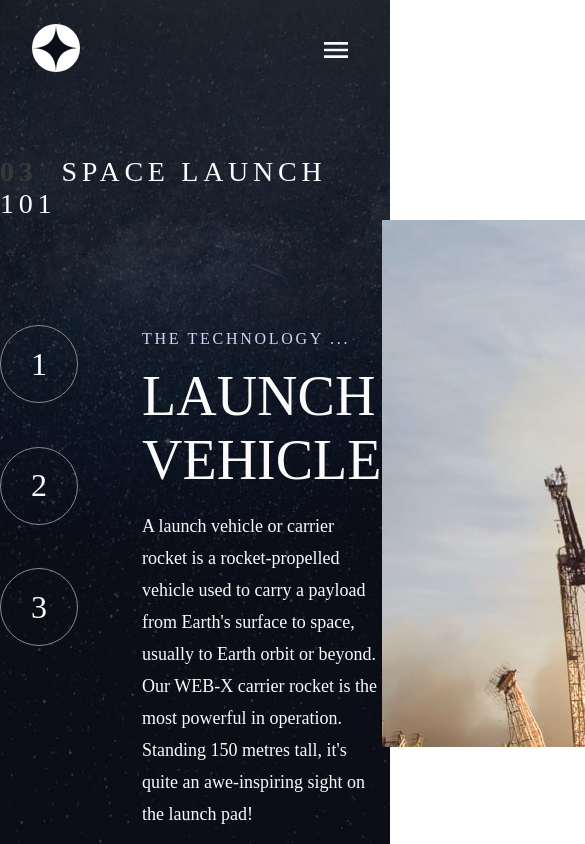
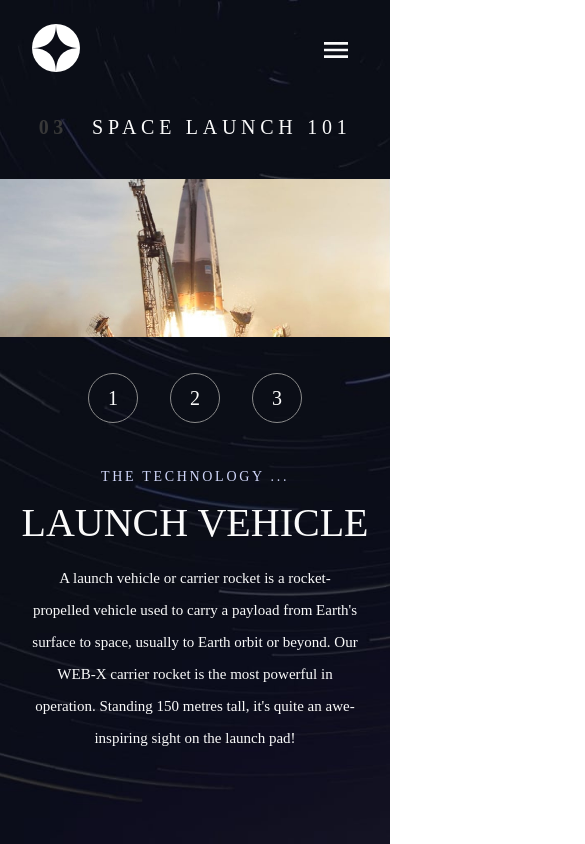
Before and after one commit to adamkula1/Space-Tourism, a React (Create React App) app: page /technology in a window 390 px wide. Shown: the top 844 px of the page, 585 px wide, since content can reach past the window. Built offline with nearby package versions, Linux system fonts and the light colour scheme.

Commit message:
technology page responsive dizajn

```diff
--- a/src/pages/Technology.tsx
+++ b/src/pages/Technology.tsx
@@ -1,39 +1,56 @@
 import { useState } from 'react'
 import styled from "styled-components";
 import Navigation from '../components/Navigation'
-import BgDestination from '../assets/destination/background-destination-desktop.jpg'
+import BgTechnology from '../assets/technology/background-technology-desktop.jpg'
+import BgTechnologyDevice from '../assets/technology/background-technology-tablet.jpg'
 import data from '../data.json'
 
 const Wrapper = styled.div`
-    background-image: url(${BgDestination});
+    background-image: url(${BgTechnology});
     background-position: center;
     background-size: cover;
     background-attachment: fixed;
     min-height: 100vh;
     transition: .5s ease;
     background-color: #161515;
+    @media only screen and (max-width: 1220px) {
+    background-image: url(${BgTechnologyDevice});
+  }
 `;
 
 const Main = styled.main`
   display: flex;
   flex-direction: row;
-  justify-content: space-evenly;
+  justify-content: space-between;
+  padding-left: 13%;
+  gap: 5rem;
   align-items: center;
   color: #fafafa;
+  @media only screen and (max-width: 1400px) {
+    padding-left: 2%;
+    gap: 0;
+  }
+  @media only screen and (max-width: 1024px) {
+    flex-direction: column-reverse;
+    padding-left: 0;
+  }
 `;
 
-const Content = styled.section`
-  width: 615px;
-`;
+const Content = styled.section``;
 
 const PreSection = styled.aside`
   display: flex;
   gap: 4rem;
-  height: 344px;
+  @media only screen and (max-width: 1220px) {
+    gap: 2rem;
+  }
+  @media only screen and (max-width: 1024px) {
+    flex-direction: column;
+    text-align: center;
+  }
 `;
 
 const PostTitle = styled.h5`
-  max-width: 1390px;
   margin: auto;
   font-size: 28px;
   font-family: 'Barlow Condensed';
@@ -42,6 +59,29 @@ const PostTitle = styled.h5`
   font-weight: 300;
   color: #fafafa;
   margin-top: 5rem;
+  padding-left: 13%;
+  @media only screen and (max-width: 1400px) {
+    padding-left: 2%;
+  }
+  @media only screen and (max-width: 1220px) {
+    margin-bottom: 4rem;
+  }
+  @media only screen and (max-width: 1024px) {
+    padding-left: 2rem;
+    margin: 4rem 0;
+  }
+  @media only screen and (max-width: 768px) {
+    margin: 3rem 0;
+    font-size: 20px;
+  }
+  @media only screen and (max-width: 520px) {
+    margin: 2.5rem 0;
+    text-align: center;
+    padding-left: 0;
+  }
+  @media only screen and (max-width: 375px) {
+    font-size: 16px;
+  }
 `;
 
 const Title = styled.h3`
@@ -50,6 +90,15 @@ const Title = styled.h3`
   font-weight: 400;
   text-transform: uppercase;
   margin: 0;
+  @media only screen and (max-width: 1024px) {
+    padding-bottom: 1rem;
+  }
+  @media only screen and (max-width: 768px) {
+    font-size: 40px;
+  }
+  @media only screen and (max-width: 375px) {
+    font-size: 24px;
+  }
 `;
 
 const List = styled.ul`
@@ -58,6 +107,15 @@ const List = styled.ul`
   justify-content: space-evenly;
   gap: var(--gap, 2rem);
   margin: 0;
+  @media only screen and (max-width: 1024px) {
+    flex-direction: row;
+    gap: 2rem;
+    justify-content: center;
+    margin-top: 4rem;
+  }
+  @media only screen and (max-width: 520px) {
+    margin-top: 2rem;
+  }
 `;
 
 const ListItem = styled.li`
@@ -82,6 +140,14 @@ const Link = styled.a`
     background-color: #fafafa;
     color: #0B0D17;
   }
+  @media only screen and (max-width: 768px) {
+    padding: 4px;
+  }
+  @media only screen and (max-width: 520px) {
+    width: 40px;
+    height: 40px;
+    font-size: 20px;
+  }
 `;
 
 const Span = styled.span`
@@ -96,6 +162,18 @@ const Text = styled.p`
   font-family: 'Barlow';
   line-height: 32px;
   font-weight: 100;
+  @media only screen and (max-width: 1024px) {
+    margin: auto;
+    max-width: 480px;
+  }
+  @media only screen and (max-width: 768px) {
+    font-size: 16px;
+    max-width: 430px;
+  }
+  @media only screen and (max-width: 520px) {
+    font-size: 15px;
+    padding: 0 2rem;
+  }
 `;
 
 const Desc = styled.p`
@@ -104,11 +182,35 @@ const Desc = styled.p`
   letter-spacing: 2.7px;
   color: #D0D6F9;
   text-transform: uppercase;
+  @media only screen and (max-width: 520px) {
+    font-size: 14px;
+  }
 `;
 
-const Wrap = styled.div``;
+const Wrap = styled.div`
+  @media only screen and (max-width: 1024px) {
+    margin: auto;
+  }
+`;
 const Container = styled.section``;
-const Img = styled.img``;
+const Img = styled.img`
+  @media only screen and (max-width: 1220px) {
+    width: 380px;
+  }
+  @media only screen and (max-width: 1024px) {
+    display: none;
+  }
+`;
+
+const ImgDevice = styled.img`
+  @media only screen and (min-width: 1024px) {
+    display: none;
+    width: 100%;
+  }
+  @media only screen and (max-width: 1024px) {
+    width: 100%;
+  }
+`;
 
 
 const Destination = () => {
@@ -146,6 +248,7 @@ const Destination = () => {
 
           <Container>
             <Img src={images.portrait} title={name} alt={name} />
+            <ImgDevice src={images.landscape} title={name} alt={name} />
           </Container>
       </Main>
     </Wrapper>
```
Also changed, not shown: public/assets/technology/image-launch-vehicle-landscape.jpg, src/assets/technology/image-launch-vehicle-landscape.jpg.
